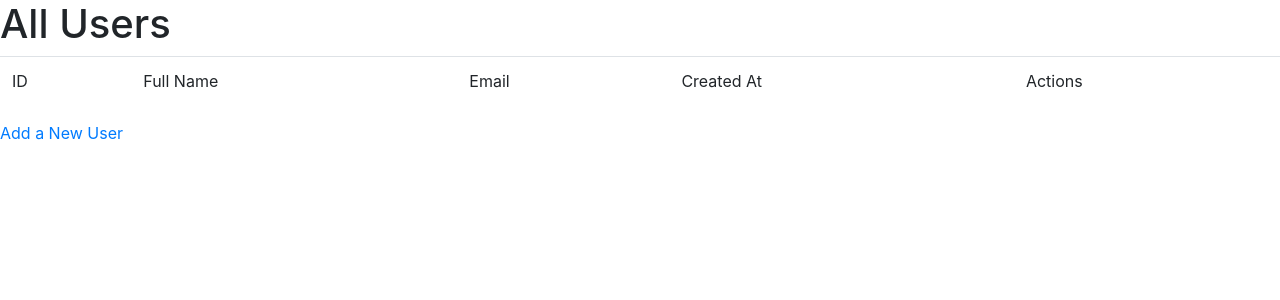
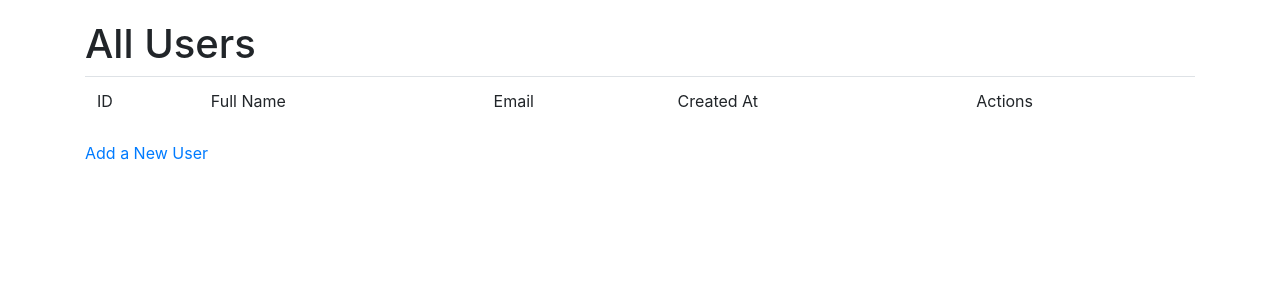
Before and after one commit to Matthew-Luk/Python-Bootcamp, a Flask app: page /users in a window 1280 px wide. Shown: the top 300 px of the page. Run offline with Flask 2, Linux system fonts and the light colour scheme; data that the repository does not hold is empty.

Commit message:
fixed spacing

```diff
--- a/Flask_MySQL/CRUD/users_CRUD/templates/readall.html
+++ b/Flask_MySQL/CRUD/users_CRUD/templates/readall.html
@@ -5,9 +5,11 @@
     <meta http-equiv="X-UA-Compatible" content="IE=edge">
     <meta name="viewport" content="width=device-width, initial-scale=1.0">
     <link rel="stylesheet" href="https://cdn.jsdelivr.net/npm/bootstrap@4.3.1/dist/css/bootstrap.min.css" integrity="sha384-ggOyR0iXCbMQv3Xipma34MD+dH/1fQ784/j6cY/iJTQUOhcWr7x9JvoRxT2MZw1T" crossorigin="anonymous">
+    <link rel="stylesheet" type="text/css" href="{{ url_for('static', filename='style.css') }}">
     <title>All Users</title>
 </head>
 <body>
+    <div class="container">
         <table class = "table table-striped">
             <h1>All Users</h1>
             <thead>
@@ -36,5 +38,6 @@
             </tbody>
         </table>
         <a href="/users/new">Add a New User</a>
+    </div>
 </body>
 </html>
```
Lines whose indentation alone changed are shown as unchanged.
